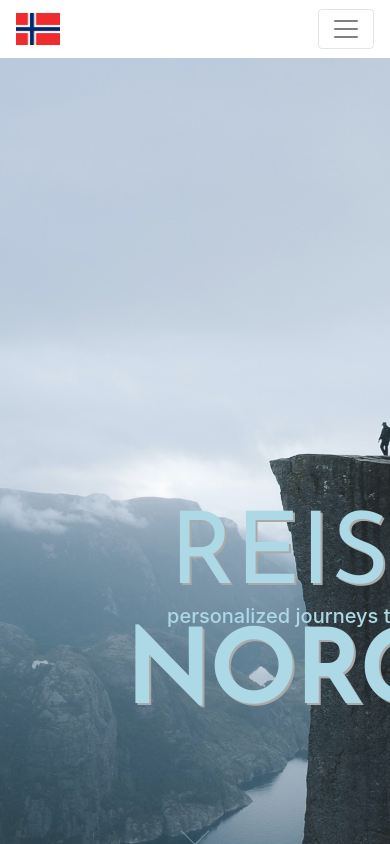
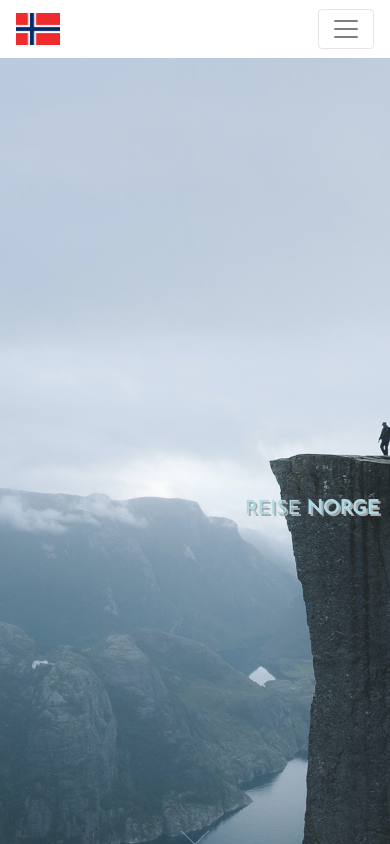
Before and after one commit to PatrikBeichner/react-portfolio-project, a React (Create React App) app: page /home in a window 390 px wide. Shown: the top 844 px of the page. Built offline with nearby package versions, Linux system fonts and the light colour scheme; a web font is replaced by a local one.

Commit message:
home component fix on small screens

```diff
--- a/src/App.css
+++ b/src/App.css
@@ -11,7 +11,7 @@ h1,
 h2,
 h3,
 li {
-  font-family: 'Josefin Sans', sans-serif;
+ font-family: 'Josefin Sans', sans-serif;
 }
 
 p {
@@ -170,7 +170,8 @@ nav ul {
   height: 55rem;
 }
 .title {
-  font-size: 100px;
+  /* font-size: 100px; */
+  font-size: 5vw;
   position: absolute;
   left: 30%;
   top: 50%;
@@ -183,7 +184,7 @@ nav ul {
 
 .subtitle {
   position: absolute;
-  left: 40%;
+  left: 30%;
   top: 62%;
   width: 100%;
   text-align: center;
--- a/src/components/HomeComponent.js
+++ b/src/components/HomeComponent.js
@@ -19,12 +19,12 @@ function Home() {
       <Parallax bgImage={par1} strength={200}>
         <Container style={{ height: "55rem" }}>
           <div>
-            <Row className="h-600">
+            <Row >
               <Col className="testTitle md-1">
                 <h1 className="title ">
                   REISE <span className="font-weight-bold">NORGE</span>
                 </h1>
-                <h5 className="subtitle ">personalized journeys through norway</h5>
+                <h5 className="subtitle d-none d-sm-block">personalized journeys through norway</h5>
               </Col>
               <div className="scroll">
                 <span></span>
```
Also changed, not shown: 1 other file (tests, documents, lock files or other folders).
